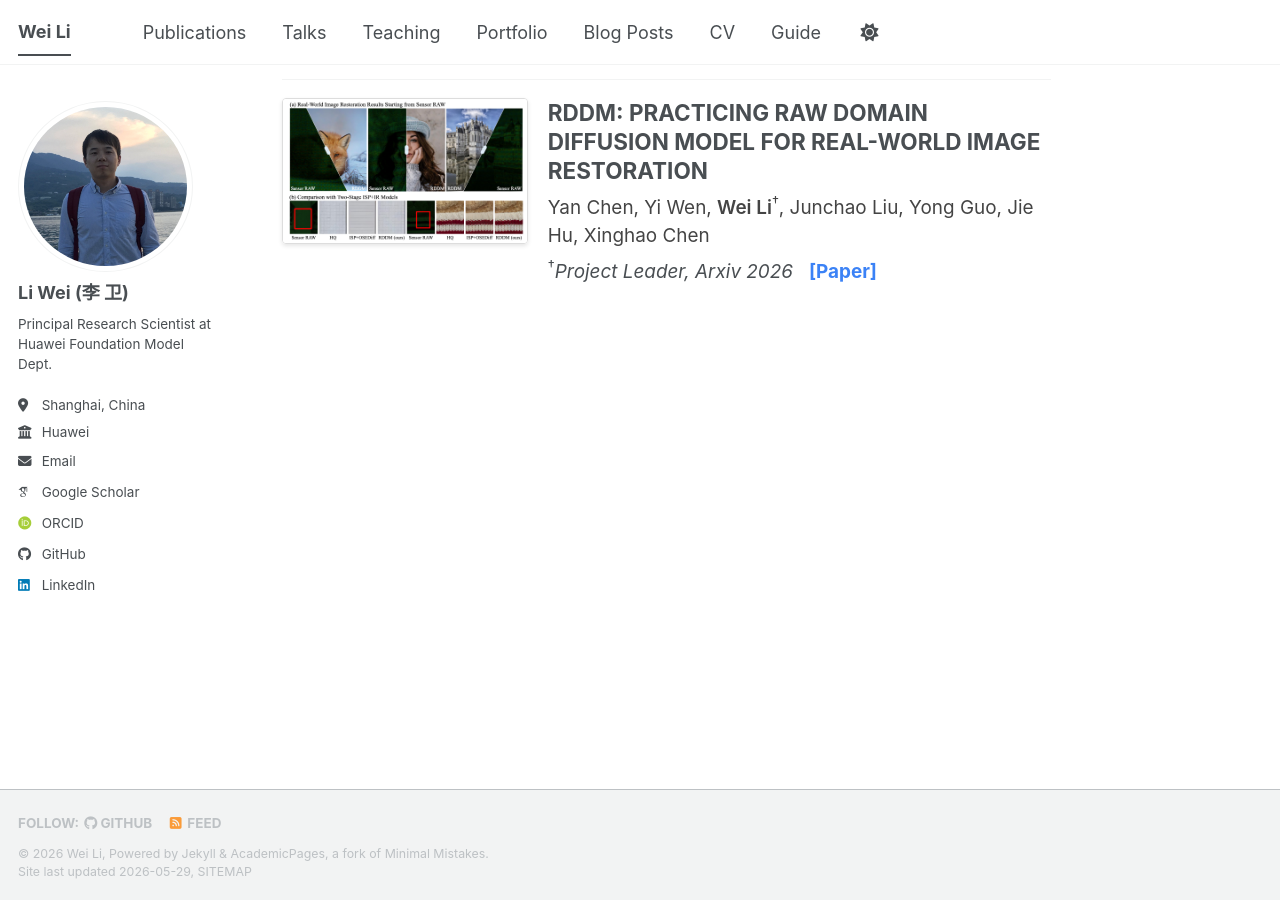
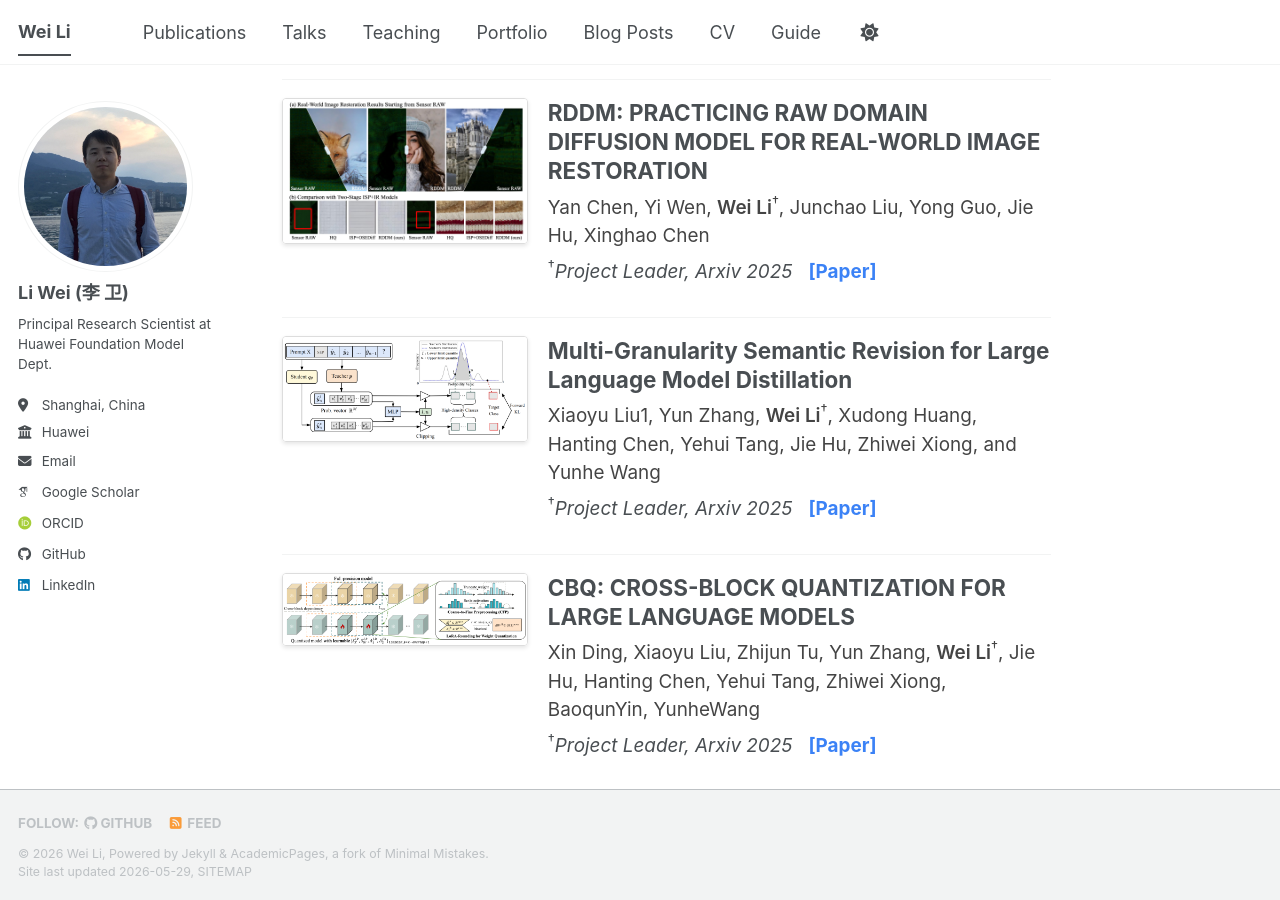
Before and after one commit to WeiLi-THU/WeiLi-THU.github.io, a Jekyll site: the page built from _pages/about.md, in a window 1280 px wide and 900 px high, scrolled down 2040 px. Built offline with Jekyll 4.4.1, drawn with Linux system fonts in a browser that asks for light colours; some web fonts are replaced; a script bundle is joined from its source files by our own code; library files that are not in the unit come from our copies.

Commit message:
Update about.md

```diff
--- a/_pages/about.md
+++ b/_pages/about.md
@@ -133,8 +133,50 @@ Driven by a passion for bridging cutting-edge algorithms with strict hardware co
       Yan Chen, Yi Wen, <span style="font-weight: 600;">Wei Li</span><sup>&dagger;</sup>, Junchao Liu, Yong Guo, Jie Hu, Xinghao Chen
     </p>
     <p style="margin: 8px 0 0 0; font-size: 1.05em;">
-      <sup>&dagger;</sup><em>Project Leader, Arxiv 2026</em> &nbsp;
+      <sup>&dagger;</sup><em>Project Leader, Arxiv 2025</em> &nbsp;
       <a href="https://openaccess.thecvf.com/content/CVPR2023/papers/Huang_RefSR-NeRF_Towards_High_Fidelity_and_Super_Resolution_View_Synthesis_CVPR_2023_paper.pdf" style="color: #3B82F6; text-decoration: none; font-weight: bold;">[Paper]</a>
     </p>
   </div>
 </div>
+
+<hr>
+<div style="display: flex; flex-direction: row; align-items: flex-start; margin-bottom: 30px;">
+  <!-- 左侧图片区域 (占约30%宽度) -->
+  <div style="flex: 0 0 32%; margin-right: 20px;">
+    <img src="/images/dac-kl.png" alt="Telephoto AIGC Teaser" style="border: 1px solid #ddd; border-radius: 4px; max-width: 100%; box-shadow: 0 2px 4px rgba(0,0,0,0.1);">
+  </div>
+  <!-- 右侧文字区域 -->
+  <div style="flex: 1;">
+    <h3 style="margin-top: 0; margin-bottom: 8px; font-size: 1.25em; line-height: 1.3;">
+      Multi-Granularity Semantic Revision for Large Language Model Distillation
+    </h3>
+    <p style="margin: 0; font-size: 1.05em; color: #444;">
+      Xiaoyu Liu1, Yun Zhang, <span style="font-weight: 600;">Wei Li</span><sup>&dagger;</sup>, Xudong Huang, Hanting Chen, Yehui Tang, Jie Hu, Zhiwei Xiong, and Yunhe Wang
+    </p>
+    <p style="margin: 8px 0 0 0; font-size: 1.05em;">
+      <sup>&dagger;</sup><em>Project Leader, Arxiv 2025</em> &nbsp;
+      <a href="https://arxiv.org/pdf/2407.10068" style="color: #3B82F6; text-decoration: none; font-weight: bold;">[Paper]</a>
+    </p>
+  </div>
+</div>
+
+<hr>
+<div style="display: flex; flex-direction: row; align-items: flex-start; margin-bottom: 30px;">
+  <!-- 左侧图片区域 (占约30%宽度) -->
+  <div style="flex: 0 0 32%; margin-right: 20px;">
+    <img src="/images/cbq.png" alt="Telephoto AIGC Teaser" style="border: 1px solid #ddd; border-radius: 4px; max-width: 100%; box-shadow: 0 2px 4px rgba(0,0,0,0.1);">
+  </div>
+  <!-- 右侧文字区域 -->
+  <div style="flex: 1;">
+    <h3 style="margin-top: 0; margin-bottom: 8px; font-size: 1.25em; line-height: 1.3;">
+      CBQ: CROSS-BLOCK QUANTIZATION FOR LARGE LANGUAGE MODELS
+    </h3>
+    <p style="margin: 0; font-size: 1.05em; color: #444;">
+      Xin Ding, Xiaoyu Liu, Zhijun Tu, Yun Zhang, <span style="font-weight: 600;">Wei Li</span><sup>&dagger;</sup>, Jie Hu, Hanting Chen, Yehui Tang, Zhiwei Xiong, BaoqunYin, YunheWang
+    </p>
+    <p style="margin: 8px 0 0 0; font-size: 1.05em;">
+      <sup>&dagger;</sup><em>Project Leader, Arxiv 2025</em> &nbsp;
+      <a href="https://proceedings.iclr.cc/paper_files/paper/2025/file/15212bd2265c4a3ab0dbc1b1982c1b69-Paper-Conference.pdf" style="color: #3B82F6; text-decoration: none; font-weight: bold;">[Paper]</a>
+    </p>
+  </div>
+</div>
```
